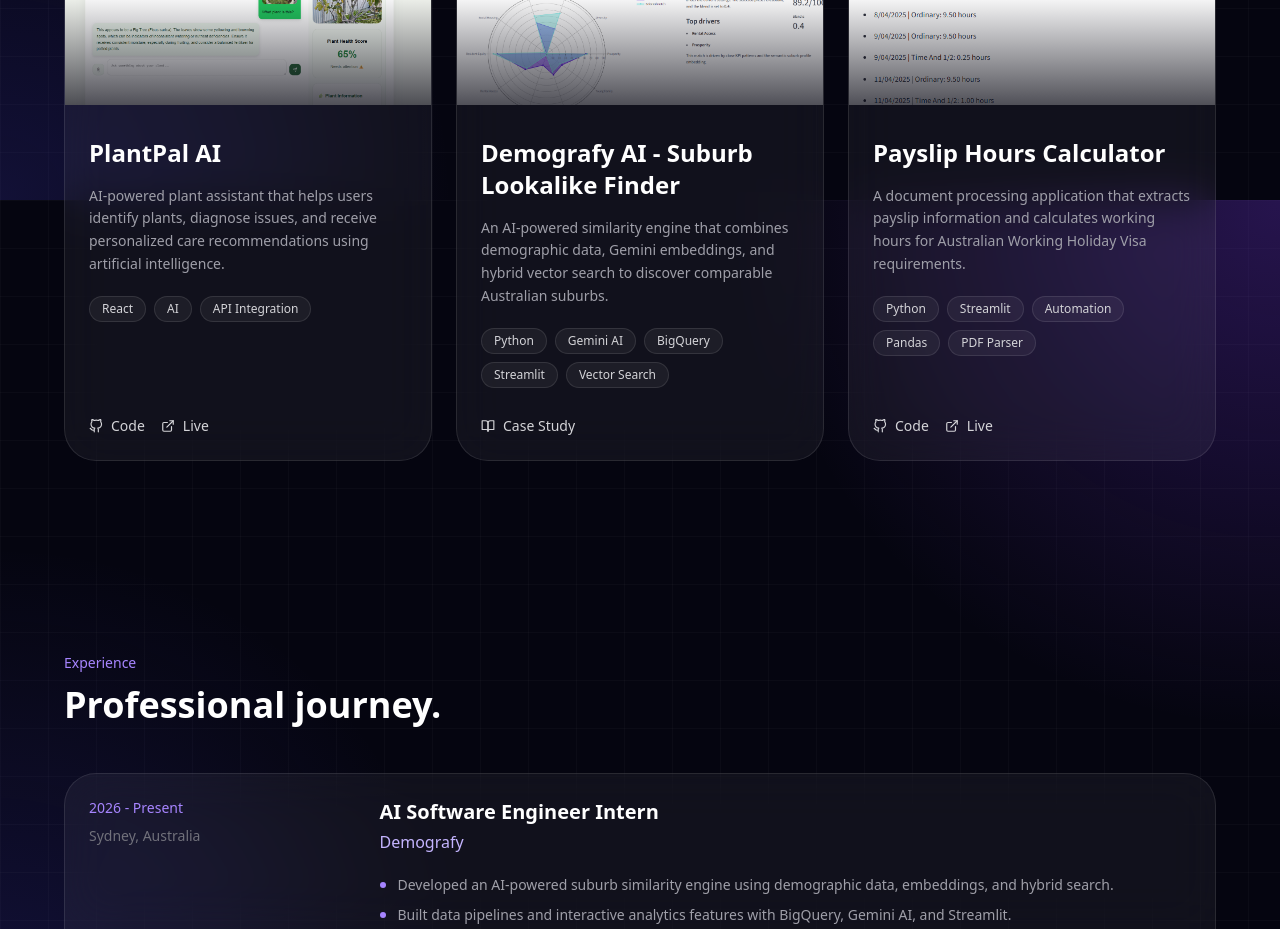
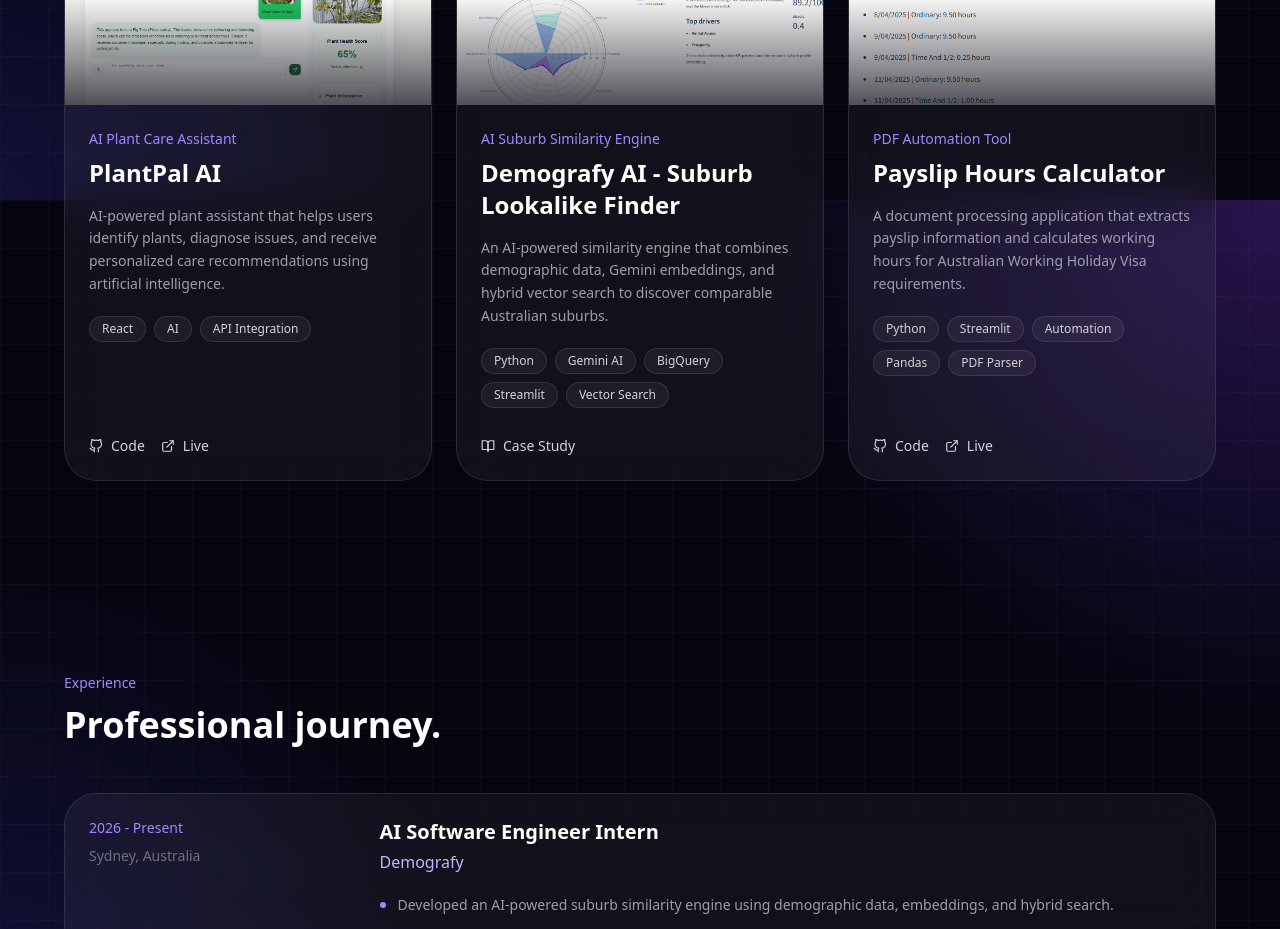
Before and after one commit to armadhanihiro/armadhanihiro-dev, a Next.js app: page / in a window 1280 px wide. Shown: the part 2200-3129 px from the top of the page. Built offline with nearby package versions, Linux system fonts and the light colour scheme.

Commit message:
add vercel analytics

```diff
--- a/package.json
+++ b/package.json
@@ -9,6 +9,7 @@
     "lint": "eslint"
   },
   "dependencies": {
+    "@vercel/analytics": "^2.0.1",
     "clsx": "^2.1.1",
     "framer-motion": "^12.41.0",
     "lucide-react": "^1.21.0",
--- a/src/app/layout.tsx
+++ b/src/app/layout.tsx
@@ -1,5 +1,6 @@
 import type { Metadata } from "next";
 import { Geist, Geist_Mono } from "next/font/google";
+import { Analytics } from "@vercel/analytics/next";
 import "./globals.css";
 
 const geistSans = Geist({
@@ -61,7 +62,10 @@
       lang="en"
       className={`${geistSans.variable} ${geistMono.variable} h-full antialiased`}
     >
-      <body className="min-h-full flex flex-col">{children}</body>
+      <body className="min-h-full flex flex-col">
+        {children}
+        <Analytics />
+      </body>
     </html>
   );
 }
--- a/src/data/projects.ts
+++ b/src/data/projects.ts
@@ -1,48 +1,33 @@
 export const projects = [
   {
     title: "PlantPal AI",
-        description: "AI-powered plant assistant that helps users identify plants, diagnose issues, and receive personalized care recommendations using artificial intelligence.",
+    subtitle: "AI Plant Care Assistant",
+    description:
+      "AI-powered plant assistant that helps users identify plants, diagnose issues, and receive personalized care recommendations using artificial intelligence.",
     image: "/projects/plantpal.png",
-        tech: [
-            "React",
-            "AI",
-            "API Integration",
-        ],
+    tech: ["React", "AI", "API Integration"],
     github: "https://github.com/armadhanihiro/plantpal-ai",
     demo: "https://plantpal-ai-xi.vercel.app/",
     caseStudy: null,
   },
-
-
   {
     title: "Demografy AI - Suburb Lookalike Finder",
-        description: "An AI-powered similarity engine that combines demographic data, Gemini embeddings, and hybrid vector search to discover comparable Australian suburbs.",
+    subtitle: "AI Suburb Similarity Engine",
+    description:
+      "An AI-powered similarity engine that combines demographic data, Gemini embeddings, and hybrid vector search to discover comparable Australian suburbs.",
     image: "/projects/demografy.png",
-        tech: [
-            "Python",
-            "Gemini AI",
-            "BigQuery",
-            "Streamlit",
-            "Vector Search",
-        ],
-
-        // Private because of company NDA
+    tech: ["Python", "Gemini AI", "BigQuery", "Streamlit", "Vector Search"],
     github: null,
     demo: null,
-        caseStudy: "null",
+    caseStudy: "#",
   },
-
   {
     title: "Payslip Hours Calculator",
-        description: "A document processing application that extracts payslip information and calculates working hours for Australian Working Holiday Visa requirements.",
+    subtitle: "PDF Automation Tool",
+    description:
+      "A document processing application that extracts payslip information and calculates working hours for Australian Working Holiday Visa requirements.",
     image: "/projects/payslip.png",
-        tech: [
-            "Python",
-            "Streamlit",
-            "Automation",
-            "Pandas",
-            "PDF Parser",
-        ],
+    tech: ["Python", "Streamlit", "Automation", "Pandas", "PDF Parser"],
     github: "https://github.com/armadhanihiro/payslip-hours-calculator",
     demo: "https://pdf-payslip-hours-extractor.streamlit.app/",
     caseStudy: null,
```
Also changed, not shown: 1 other file (tests, documents, lock files or other folders). Lines whose indentation alone changed are shown as unchanged.
